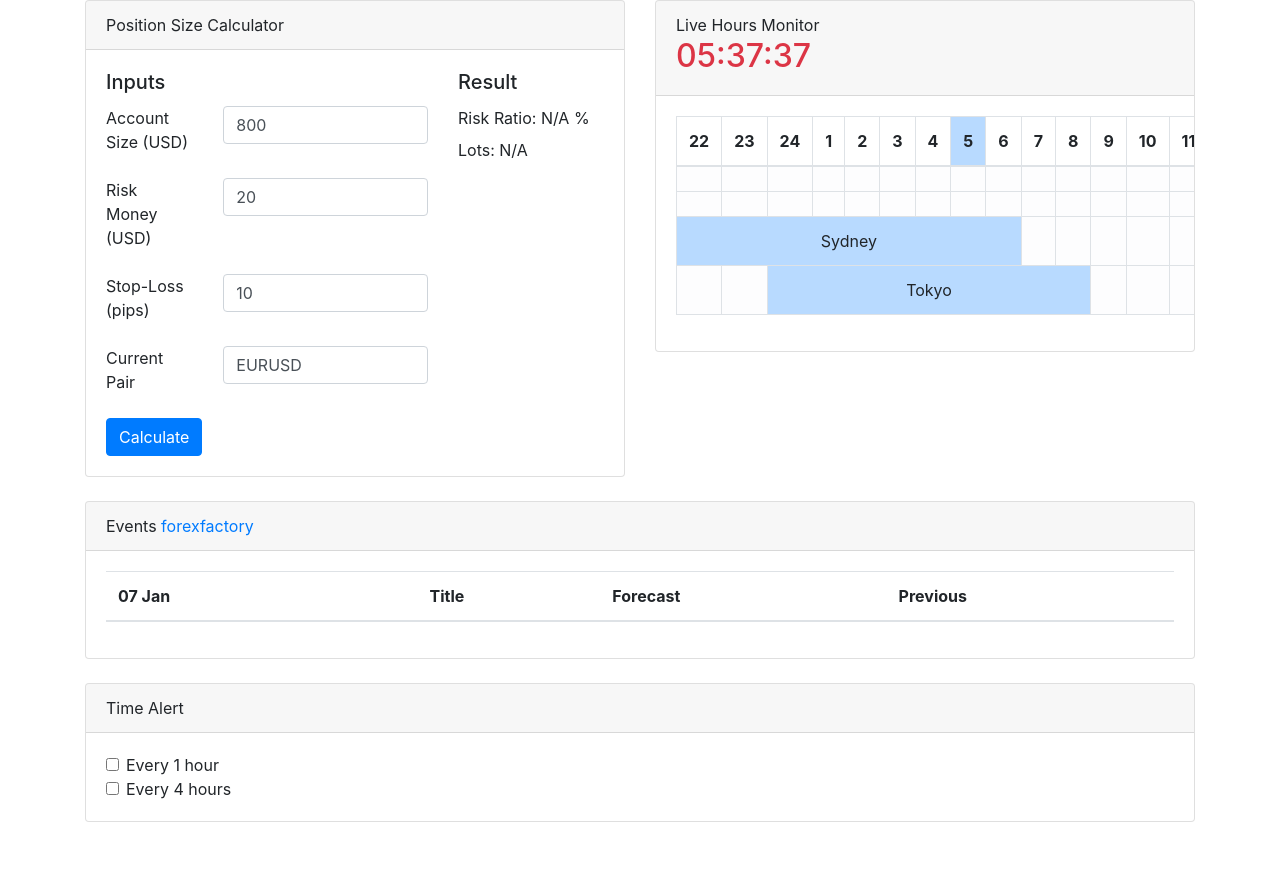
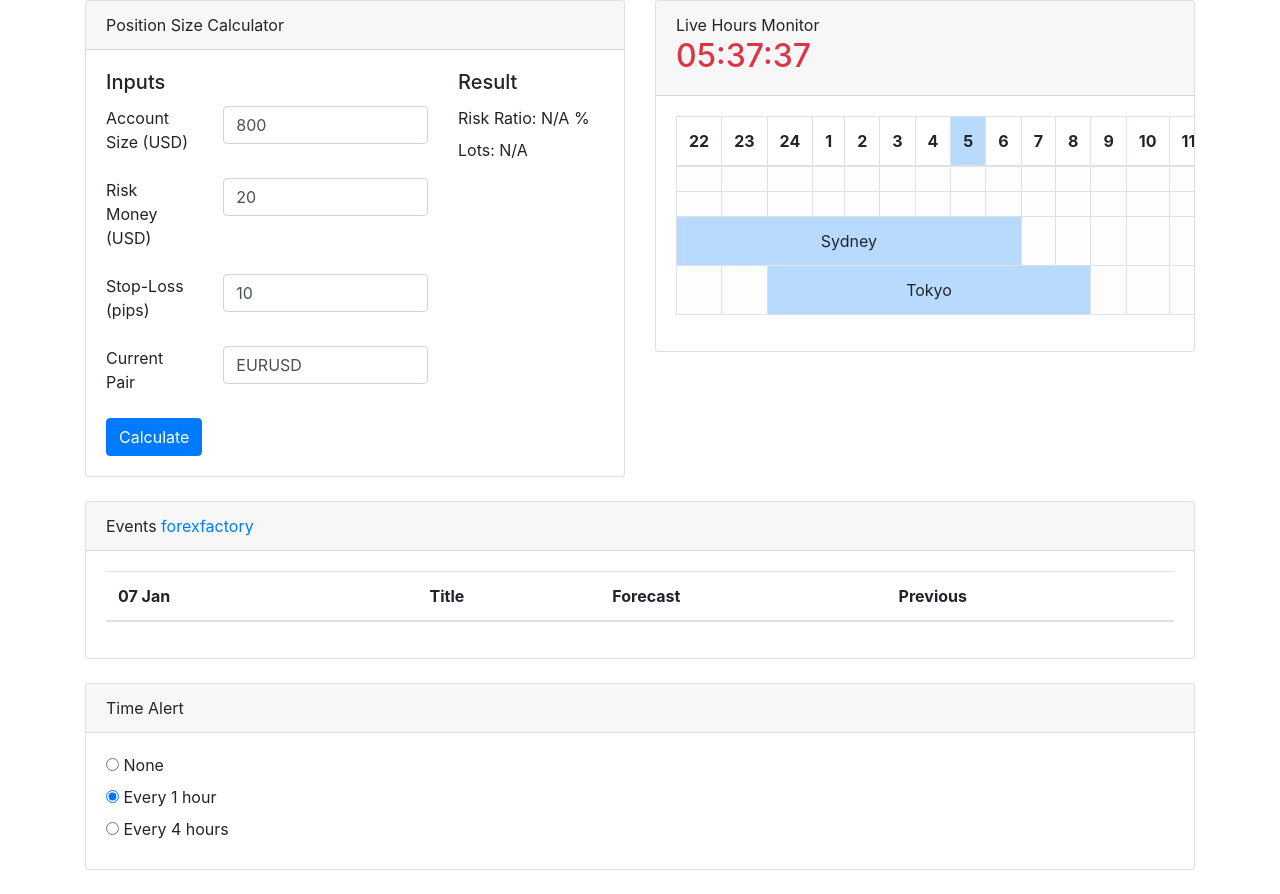
Before and after one commit to leo-le-07/fx-position-size, a React app: page / in a window 1280 px wide. Before the commit the page ends 846 px from the top, so only its background shows below. Built offline with nearby package versions, Linux system fonts and the light colour scheme; what react-sound would draw is missing.

Commit message:
Refactor time alert using Radio button

```diff
--- a/src/components/TimeAlert/index.js
+++ b/src/components/TimeAlert/index.js
@@ -4,26 +4,37 @@ import React from 'react';
 import moment from 'moment';
 import type Moment from 'moment';
 import Input from 'components/UI/Input';
+import Radio from 'components/UI/Radio';
 import DingSound, { STATUS } from 'components/UI/DingSound';
 import { shouldRingBellOneHour, shouldRingBellFourHours } from './utils.js';
 
 type State = {
-  isOneHourChecked: boolean,
-  isFourHoursChecked: boolean,
+  timeOption: string,
   currentTime: Moment,
   finishRingBell: boolean,
   ringBell: boolean
 };
 
+const OPTION_VALUES = {
+  NONE: 'none',
+  ONE_HOUR: 'one',
+  FOUR_HOUR: 'four',
+};
+
+const OPTIONS = [
+  { value: OPTION_VALUES.NONE, name: 'None' },
+  { value: OPTION_VALUES.ONE_HOUR, name: 'Every 1 hour' },
+  { value: OPTION_VALUES.FOUR_HOUR, name: 'Every 4 hours' },
+];
+
 class TimeAlert extends React.Component<{}, State> {
   timer: IntervalID;
 
   state = {
-    isOneHourChecked: false,
-    isFourHoursChecked: false,
     currentTime: moment(),
-    finishRingBell: true,
+    finishRingBell: false,
     ringBell: false,
+    timeOption: OPTION_VALUES.ONE_HOUR,
   };
 
   componentDidMount() {
@@ -37,9 +48,9 @@ class TimeAlert extends React.Component<{}, State> {
   componentDidUpdate({  }: {}, prevState: State) {
     if (!prevState.currentTime.isSame(this.state.currentTime)) {
       const isOnTime =
-        (this.state.isOneHourChecked &&
+        (this.state.timeOption === OPTION_VALUES.ONE_HOUR &&
           shouldRingBellOneHour(this.state.currentTime)) ||
-        (this.state.isFourHoursChecked &&
+        (this.state.timeOption === OPTION_VALUES.FOUR_HOUR &&
           shouldRingBellFourHours(this.state.currentTime));
       if (isOnTime && !this.state.finishRingBell) {
         this.setState({ ringBell: true, finishRingBell: true });
@@ -49,7 +60,7 @@ class TimeAlert extends React.Component<{}, State> {
 
       // Reset ringbell whenever go to new hour
       if (
-        (this.state.isOneHourChecked || this.state.isFourHoursChecked) &&
+        this.state.timeOption !== OPTION_VALUES.NONE &&
         this.state.currentTime.minute() === 0
       ) {
         this.setState({ finishRingBell: false });
@@ -57,11 +68,11 @@ class TimeAlert extends React.Component<{}, State> {
     }
   }
 
-  handleOnCheckedFor = (propertyName: string) => () => {
-    this.setState(prevState => ({
-      [propertyName]: !prevState[propertyName],
+  handleOptionChange = (e: SyntheticEvent<HTMLOptionElement>) => {
+    this.setState({
+      timeOption: e.currentTarget.value,
       finishRingBell: false,
-    }));
+    });
   };
 
   tick = () => {
@@ -69,7 +80,7 @@ class TimeAlert extends React.Component<{}, State> {
   };
 
   render() {
-    const { isOneHourChecked, isFourHoursChecked } = this.state;
+    const { timeOption } = this.state;
     return (
       <div className="card mb-4">
         <div className="card-header">
@@ -77,30 +88,11 @@ class TimeAlert extends React.Component<{}, State> {
           <br />
         </div>
         <div className="card-body">
-          <div className="form-check">
-            <Input
-              type="checkbox"
-              id="one-hour"
-              value={isOneHourChecked}
-              onChange={this.handleOnCheckedFor('isOneHourChecked')}
-              className="form-check-input"
-            />
-            <label className="form-check-label" htmlFor="one-hour">
-              Every 1 hour
-            </label>
-          </div>
-          <div className="form-check">
-            <Input
-              type="checkbox"
-              id="four-hour"
-              value={isFourHoursChecked}
-              onChange={this.handleOnCheckedFor('isFourHoursChecked')}
-              className="form-check-input"
-            />
-            <label className="form-check-label" htmlFor="exampleCheck1">
-              Every 4 hours
-            </label>
-          </div>
+          <Radio
+            options={OPTIONS}
+            selectedOption={timeOption}
+            handleOptionChange={this.handleOptionChange}
+          />
         </div>
         {this.state.ringBell && <DingSound status={STATUS.PLAY} />}
       </div>
--- a/src/components/UI/DingSound/index.js
+++ b/src/components/UI/DingSound/index.js
@@ -2,7 +2,8 @@
 
 import React from 'react';
 import Sound from 'react-sound';
-import defaultSound from '../../../assets/ding.wav';
+// $FlowFixMe
+import defaultSound from './ding.wav';
 
 export const STATUS = {
   PLAY: Sound.status.PLAYING,
--- /dev/null
+++ b/src/components/UI/Radio/index.js
@@ -0,0 +1,30 @@
+// @flow
+import React from 'react';
+
+type RadioType = {
+  options: Array<{ value: string, name: string }>,
+  selectedOption: string,
+  handleOptionChange: (SyntheticEvent<HTMLOptionElement>) => void
+};
+
+const Radio = ({ options, selectedOption, handleOptionChange }: RadioType) => {
+  return (
+    <div>
+      {options.map((option, index) => (
+        <div className="radio" key={index}>
+          <label>
+            <input
+              type="radio"
+              value={option.value}
+              checked={selectedOption === option.value}
+              onChange={handleOptionChange}
+            />{' '}
+            {option.name}
+          </label>
+        </div>
+      ))}
+    </div>
+  );
+};
+
+export default Radio;
```
Also changed, not shown: 2 other files (tests, documents, lock files or other folders).
